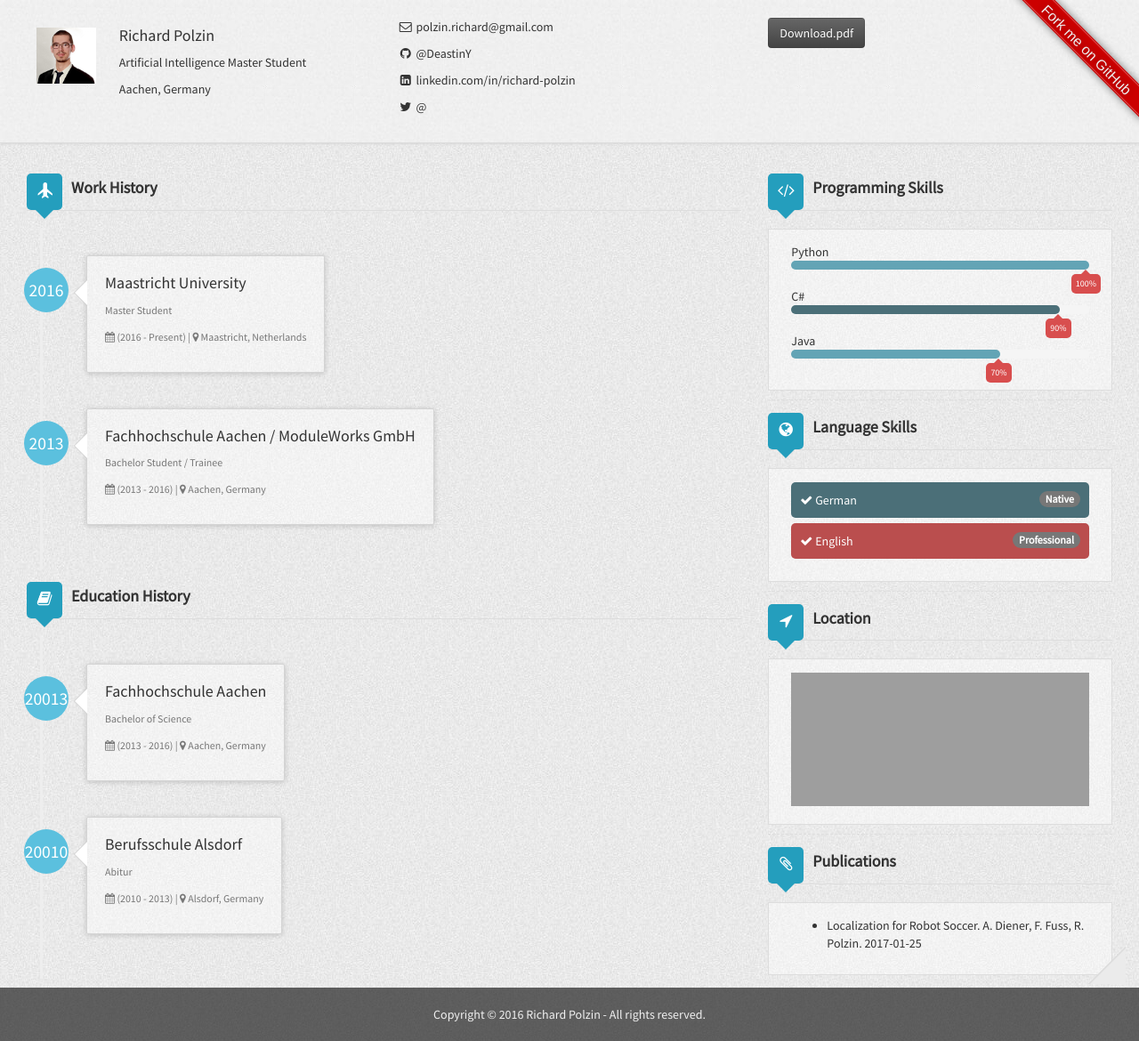
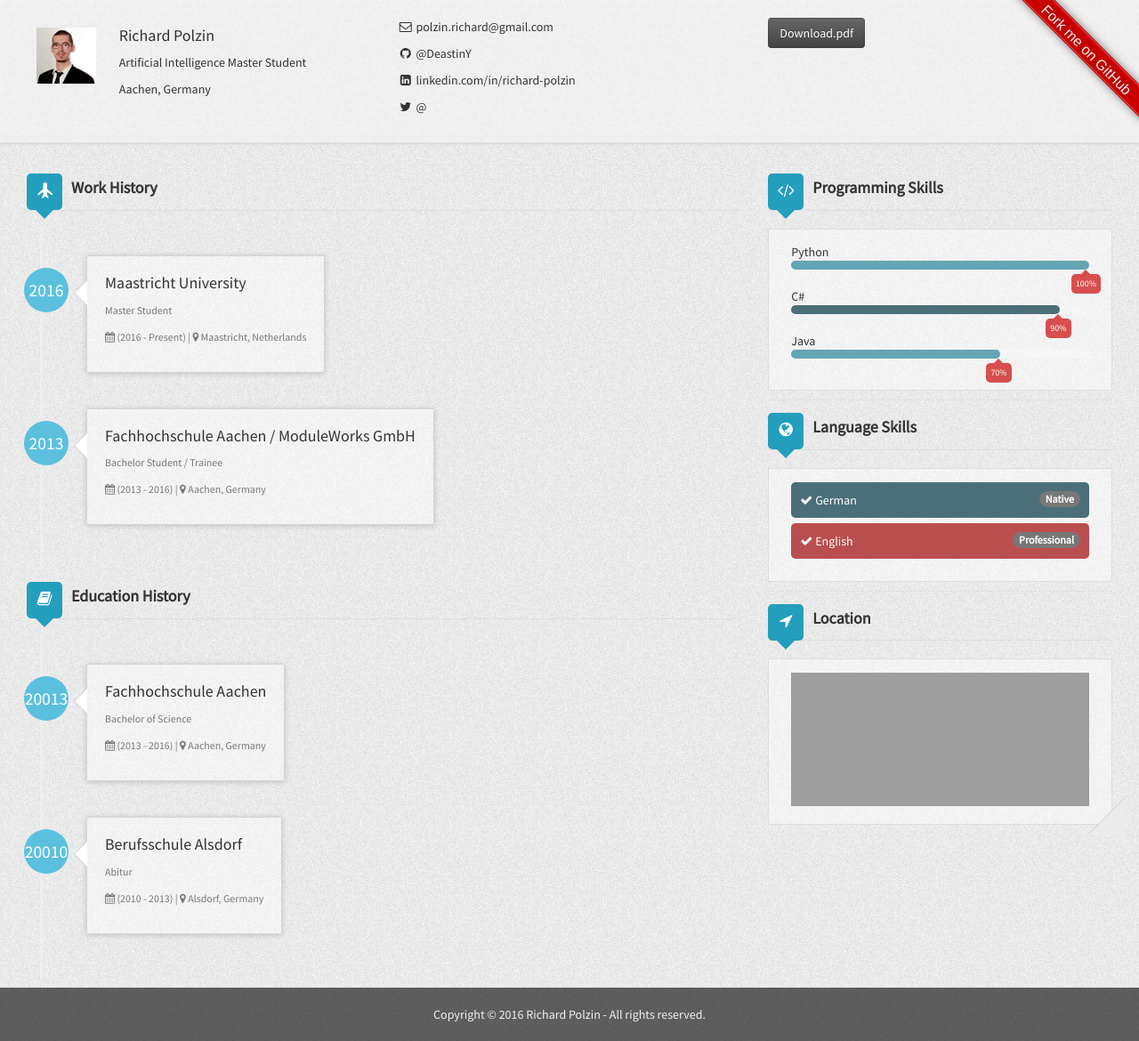
Before and after one commit to DeastinY/personal-website, a Jekyll site: the page built from index.html, in a window 1280 px wide. Shown: the whole page at 89% size. Built offline with Jekyll 4.4.1, drawn with Linux system fonts in a browser that asks for light colours; nearby versions of some CDN libraries; grey boxes are pictures that could not be loaded.

```diff
--- a/_config.yml
+++ b/_config.yml
@@ -2,8 +2,8 @@
 title: Richard Polzin
 description: Richard Polzin's Personal Website
 favicon: /assets/img/avatar.JPG
-baseurl: http://iaidoaachen.de/personal-website
-url: http://iaidoaachen.de/personal-website
+baseurl: http://richardpolzin.com
+url: http://richardpolzin.com
 rss_url: /pages/atom.xml
 google_analytics: UA-63653234-1
 
@@ -19,10 +19,8 @@ author:
   address: Aachen, Germany
   email: polzin.richard@gmail.com
   link: http://richardpolzin.com
-  weibo:
   github: DeastinY
   linkedin: richard-polzin
-  twitter:
   gavatar: /resumecard/assets/img/avatar.JPG
   stackoverflow:
 #  stackoverflow: 4582127
@@ -75,9 +73,3 @@ author:
     - skill3:
       name: Java
       percentage: 70%
-  publications:
-    - publication1:
-      name: Localization for Robot Soccer
-      author: A. Diener, F. Fuss, R. Polzin
-      link: http://richardpolzin.com/publications/NAO_Localization.pdf
-      date: 2017-01-25
```
